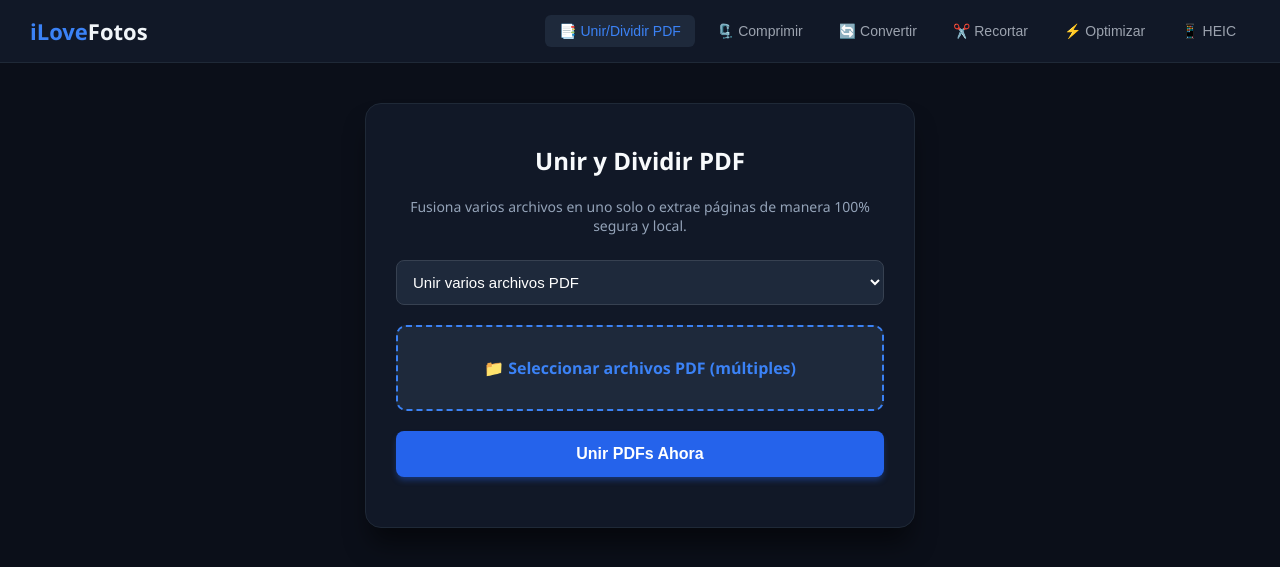
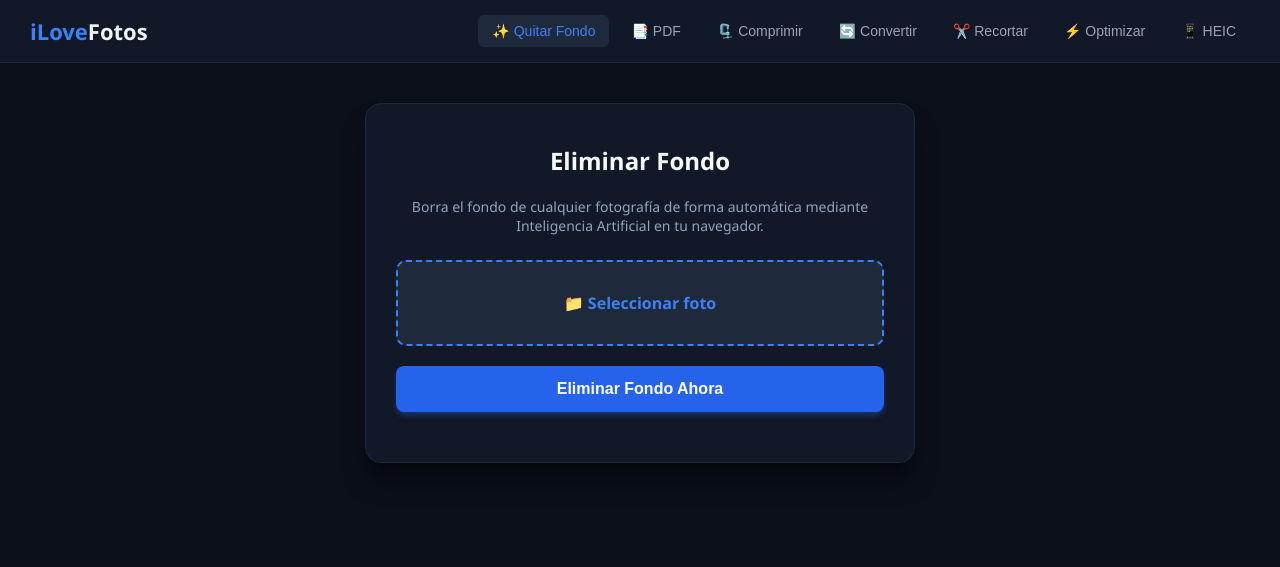
Before and after one commit to sebastianbarrazab-debug/mi-mejorador-de-fotos, a Flask app: page / in a window 1280 px wide. Shown: the top 567 px of the page. Run offline with Flask 3, Linux system fonts and the light colour scheme; some libraries are stand-ins or nearby versions.

Commit message:
Update index.html

```diff
--- a/templates/index.html
+++ b/templates/index.html
@@ -4,12 +4,14 @@
     <meta charset="UTF-8">
     <meta name="viewport" content="width=device-width, initial-scale=1.0">
     <title>iLoveFotos - Herramientas de Imagen y PDF Online Gratis</title>
-    <meta name="description" content="Comprime, recorta, une PDFs, convierte archivos HEIC y optimiza tus documentos online y gratis.">
+    <meta name="description" content="Elimina fondos de fotos automáticamente, comprime, recorta, une PDFs y optimiza tus documentos online y gratis.">
 
     <!-- LIBRERÍAS EXTERNAS (Client-Side) -->
     <script src="https://cdn.jsdelivr.net/npm/heic2any@0.0.4/dist/heic2any.min.js"></script>
     <script src="https://cdn.jsdelivr.net/npm/browser-image-compression@2.0.2/dist/browser-image-compression.js"></script>
     <script src="https://cdn.jsdelivr.net/npm/pdf-lib@1.17.1/dist/pdf-lib.min.js"></script>
+    <!-- Biblioteca de IA para Eliminar Fondo en el Navegador -->
+    <script src="https://cdn.jsdelivr.net/npm/@imgly/background-removal@1.4.5/dist/bundle.js"></script>
 
     <!-- Cropper.js para Recortes -->
     <link rel="stylesheet" href="https://cdnjs.cloudflare.com/ajax/libs/cropperjs/1.5.13/cropper.min.css">
@@ -55,7 +57,8 @@
     <nav class="navbar">
         <a href="#" class="logo">iLove<span>Fotos</span></a>
         <div class="nav-links">
-            <button id="nav-pdf" class="active" onclick="switchTab('pdf')">📑 Unir/Dividir PDF</button>
+            <button id="nav-quitar-fondo" class="active" onclick="switchTab('quitar-fondo')">✨ Quitar Fondo</button>
+            <button id="nav-pdf" onclick="switchTab('pdf')">📑 PDF</button>
             <button id="nav-comprimir" onclick="switchTab('comprimir')">🗜️ Comprimir</button>
             <button id="nav-convertir" onclick="switchTab('convertir')">🔄 Convertir</button>
             <button id="nav-recortar" onclick="switchTab('recortar')">✂️ Recortar</button>
@@ -66,8 +69,19 @@
 
     <div class="container">
 
-        <!-- HERRAMIENTA NUEVA: UNIR Y DIVIDIR PDF (CLIENTE) -->
-        <div id="tab-pdf" class="tab-content active">
+        <!-- NUEVA HERRAMIENTA: QUITAR FONDO (IA CLIENTE) -->
+        <div id="tab-quitar-fondo" class="tab-content active">
+            <div class="card">
+                <h2>Eliminar Fondo</h2>
+                <p>Borra el fondo de cualquier fotografía de forma automática mediante Inteligencia Artificial en tu navegador.</p>
+                <label for="input-quitar-fondo" class="file-label" id="label-quitar-fondo">📁 Seleccionar foto</label>
+                <input type="file" id="input-quitar-fondo" accept="image/*" onchange="updateLabel('quitar-fondo')">
+                <button class="btn-action" id="btn-quitar-fondo" onclick="procesarEliminarFondo()">Eliminar Fondo Ahora</button>
+            </div>
+        </div>
+
+        <!-- HERRAMIENTA: UNIR Y DIVIDIR PDF -->
+        <div id="tab-pdf" class="tab-content">
             <div class="card">
                 <h2>Unir y Dividir PDF</h2>
                 <p>Fusiona varios archivos en uno solo o extrae páginas de manera 100% segura y local.</p>
@@ -77,14 +91,12 @@
                     <option value="dividir">Extraer una página de un PDF</option>
                 </select>
 
-                <!-- Sub-sección Unir -->
                 <div id="seccion-unir">
                     <label for="input-unir-pdf" class="file-label" id="label-unir-pdf">📁 Seleccionar archivos PDF (múltiples)</label>
                     <input type="file" id="input-unir-pdf" accept="application/pdf" multiple onchange="updateLabelPdf('unir')">
                     <button class="btn-action" onclick="procesarUnirPdf()">Unir PDFs Ahora</button>
                 </div>
 
-                <!-- Sub-sección Dividir -->
                 <div id="seccion-dividir" style="display: none;">
                     <label for="input-dividir-pdf" class="file-label" id="label-dividir-pdf">📁 Seleccionar archivo PDF</label>
                     <input type="file" id="input-dividir-pdf" accept="application/pdf" onchange="updateLabelPdf('dividir')">
@@ -95,7 +107,7 @@
             </div>
         </div>
 
-        <!-- HERRAMIENTA 1: COMPRIMIR -->
+        <!-- HERRAMIENTA: COMPRIMIR -->
         <div id="tab-comprimir" class="tab-content">
             <div class="card">
                 <h2>Comprimir Imagen</h2>
@@ -106,7 +118,7 @@
             </div>
         </div>
 
-        <!-- HERRAMIENTA 2: CONVERTIR FORMATO -->
+        <!-- HERRAMIENTA: CONVERTIR FORMATO -->
         <div id="tab-convertir" class="tab-content">
             <div class="card">
                 <h2>Convertir Formato</h2>
@@ -122,7 +134,7 @@
             </div>
         </div>
 
-        <!-- HERRAMIENTA 3: RECORTAR -->
+        <!-- HERRAMIENTA: RECORTAR -->
         <div id="tab-recortar" class="tab-content">
             <div class="card">
                 <h2>Recortar Imagen</h2>
@@ -136,7 +148,7 @@
             </div>
         </div>
 
-        <!-- HERRAMIENTA 4: OPTIMIZAR CALIDAD -->
+        <!-- HERRAMIENTA: OPTIMIZAR CALIDAD -->
         <div id="tab-mejorar" class="tab-content">
             <div class="card">
                 <h2>Optimizar Calidad</h2>
@@ -147,7 +159,7 @@
             </div>
         </div>
 
-        <!-- HERRAMIENTA 5: HEIC A JPG -->
+        <!-- HERRAMIENTA: HEIC A JPG -->
         <div id="tab-heic" class="tab-content">
             <div class="card">
                 <h2>HEIC a JPG</h2>
@@ -172,7 +184,7 @@
     <script>
         let blobDescargaLocal = null;
         let urlDescargaServidor = "";
-        let extensionDescargaLocal = "jpg";
+        let extensionDescargaLocal = "png";
         let cropperInstance = null;
 
         function switchTab(tab) {
@@ -190,6 +202,34 @@
                 label.innerText = "✅ Archivo seleccionado: " + input.files[0].name;
                 label.style.borderColor = "#34d399";
                 label.style.color = "#34d399";
+            }
+        }
+
+        // --- ELIMINAR FONDO (IA LOCAL) ---
+        async function procesarEliminarFondo() {
+            let inputElement = document.getElementById('input-quitar-fondo');
+            if (!inputElement || !inputElement.files || !inputElement.files[0]) return alert("Selecciona una foto.");
+
+            let boton = document.getElementById('btn-quitar-fondo');
+            boton.innerText = "⏳ Analizando IA (puede tardar unos segundos)...";
+            boton.disabled = true;
+            extensionDescargaLocal = 'png'; // Fondo transparente requiere PNG
+
+            try {
+                // imgly background removal se ejecuta directo en el navegador
+                const blobResultado = await imglyRemoveBackground(inputElement.files[0]);
+                blobDescargaLocal = blobResultado;
+                urlDescargaServidor = "";
+
+                document.getElementById('texto-estado').innerText = "¡Fondo eliminado con éxito!";
+                document.getElementById('seccion-anuncio').style.display = 'block';
+                arrancarTemporizadorAnuncio();
+            } catch (error) {
+                console.error(error);
+                alert("Ocurrió un error al eliminar el fondo. Intenta con otra imagen.");
+            } finally {
+                boton.innerText = "Eliminar Fondo Ahora";
+                boton.disabled = false;
             }
         }
 
@@ -221,9 +261,7 @@
 
         async function procesarUnirPdf() {
             let input = document.getElementById('input-unir-pdf');
-            if (!input.files || input.files.length < 2) {
-                return alert("Por favor, selecciona al menos 2 archivos PDF para unir.");
-            }
+            if (!input.files || input.files.length < 2) return alert("Selecciona al menos 2 archivos PDF.");
 
             try {
                 const mergedPdf = await PDFLib.PDFDocument.create();
@@ -233,7 +271,6 @@
                     let copiedPages = await mergedPdf.copyPages(pdfDoc, pdfDoc.getPageIndices());
                     copiedPages.forEach((page) => mergedPdf.addPage(page));
                 }
-
                 let pdfBytes = await mergedPdf.save();
                 blobDescargaLocal = new Blob([pdfBytes], { type: 'application/pdf' });
                 urlDescargaServidor = "";
@@ -243,19 +280,15 @@
                 document.getElementById('seccion-anuncio').style.display = 'block';
                 arrancarTemporizadorAnuncio();
             } catch (error) {
-                console.error(error);
                 alert("Error al unir los archivos PDF.");
             }
         }
 
         async function procesarDividirPdf() {
             let input = document.getElementById('input-dividir-pdf');
-            if (!input.files || !input.files[0]) {
-                return alert("Por favor, selecciona un archivo PDF.");
-            }
+            if (!input.files || !input.files[0]) return alert("Selecciona un archivo PDF.");
 
             let paginaNum = parseInt(document.getElementById('input-pagina-pdf').value) - 1;
-
             try {
                 let fileArrayBuffer = await input.files[0].arrayBuffer();
                 let pdfDoc = await PDFLib.PDFDocument.load(fileArrayBuffer);
@@ -277,7 +310,6 @@
                 document.getElementById('seccion-anuncio').style.display = 'block';
                 arrancarTemporizadorAnuncio();
             } catch (error) {
-                console.error(error);
                 alert("Error al extraer la página del PDF.");
             }
         }
@@ -438,7 +470,7 @@
                             let url = URL.createObjectURL(blobDescargaLocal);
                             let a = document.createElement('a');
                             a.href = url;
-                            a.download = `ilovefotos_procesado.${extensionDescargaLocal}`;
+                            a.download = `ilovefotos_sin_fondo.${extensionDescargaLocal}`;
                             a.click();
                         } else if (urlDescargaServidor) {
                             window.location.href = urlDescargaServidor;
```
